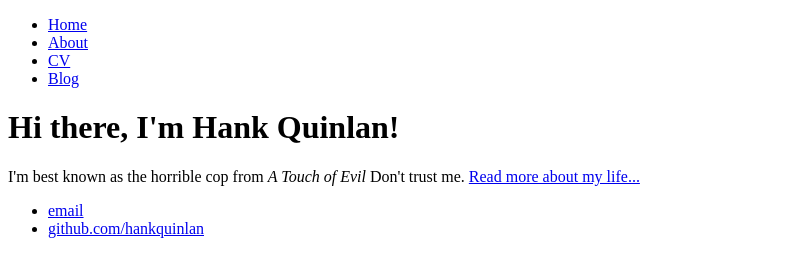
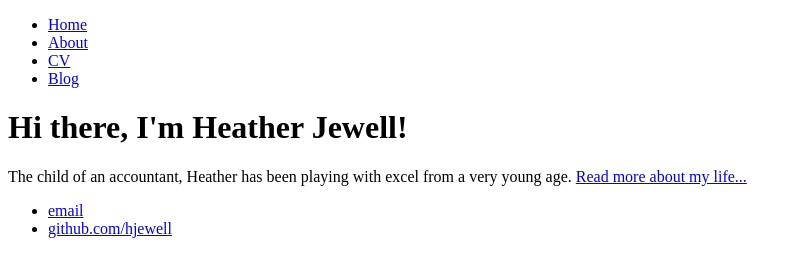
Before and after one commit to hjewell/hjewell.github.io, a plain HTML site: page index.html in a window 1280 px wide. Shown: the whole page, without its empty margins (0-802 px from the left). Drawn offline with Linux system fonts and the light colour scheme.

Commit message:
Update index.html
Personalizing basic text

```diff
--- a/index.html
+++ b/index.html
@@ -1,7 +1,7 @@
 <!DOCTYPE html>
 <html>
 	<head>
-		<title>Hank Quinlan, Horrible Cop</title>
+		<title>Heather Jewell</title>
 	</head>
 	<body>
 		<nav>
@@ -14,14 +14,14 @@
 		</nav>
 		<div class="container">
     		<div class="blurb">
-        		<h1>Hi there, I'm Hank Quinlan!</h1>
-				<p>I'm best known as the horrible cop from <em>A Touch of Evil</em> Don't trust me. <a href="/about">Read more about my life...</a></p>
+        		<h1>Hi there, I'm Heather Jewell!</h1>
+				<p>The child of an accountant, Heather has been playing with excel from a very young age. <a href="/about">Read more about my life...</a></p>
     		</div><!-- /.blurb -->
 		</div><!-- /.container -->
 		<footer>
     		<ul>
-        		<li><a href="mailto:hankquinlanhub@gmail.com">email</a></li>
-        		<li><a href="https://github.com/hankquinlan">github.com/hankquinlan</a></li>
+        		<li><a href="mailto:heather.jewell@gmail.com">email</a></li>
+        		<li><a href="https://github.com/hjewell">github.com/hjewell</a></li>
 			</ul>
 		</footer>
 	</body>
```
